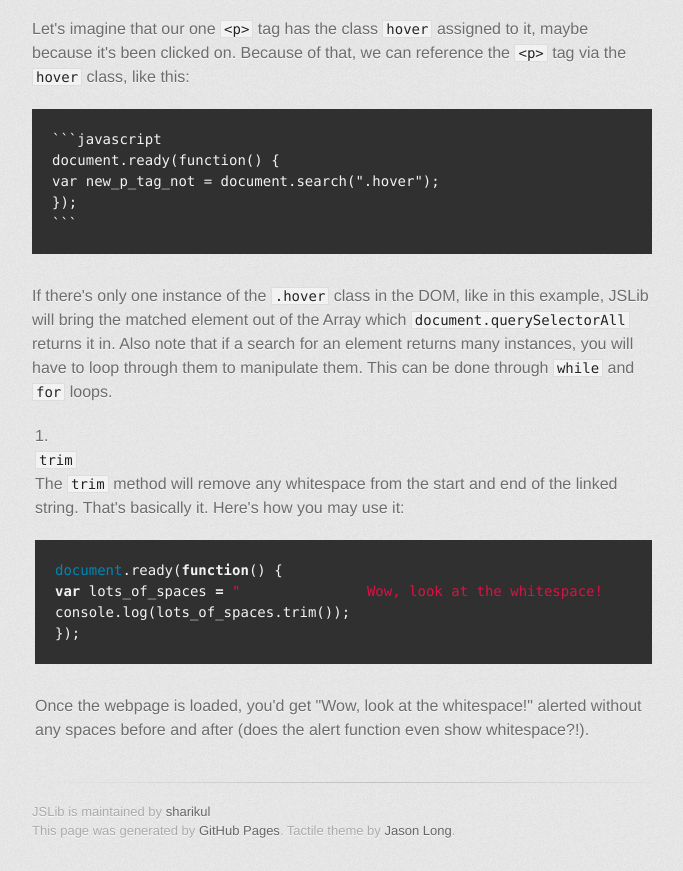
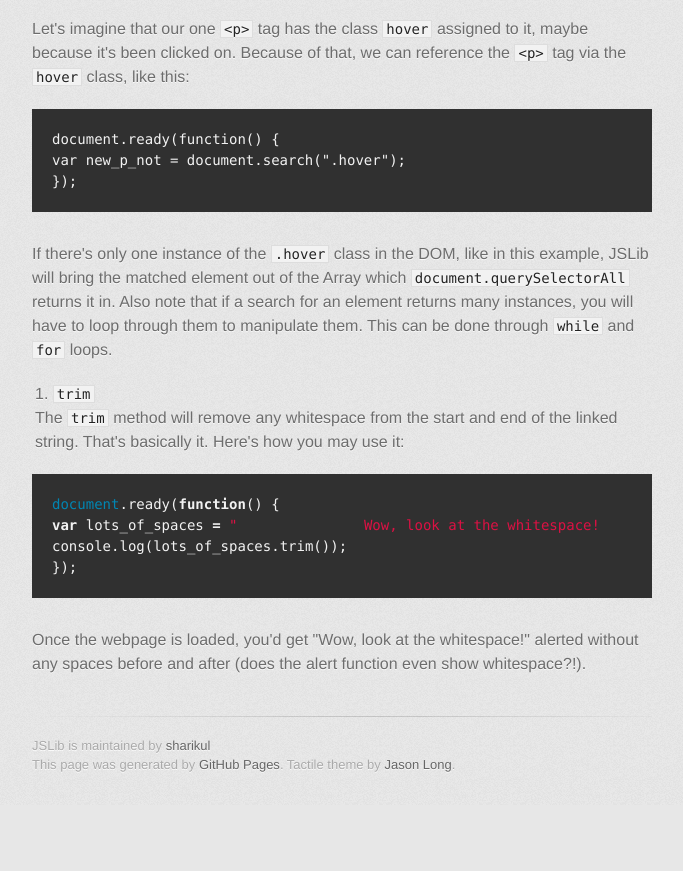
Before and after one commit to sharikul/JSLib, a plain HTML site: page index.html in a window 1280 px wide. Shown: the part 6025-6896 px from the top of the page, without its empty margins (298-981 px from the left). After the commit the page ends 6830 px from the top, so only its background shows below. Drawn offline with Linux system fonts and the light colour scheme; a web font is replaced by a local one.

````diff
--- a/index.html
+++ b/index.html
@@ -192,7 +192,7 @@ As you may have guessed, the <code>setAttr</code> method of JSLib sets an attrib
 </pre></div>
 
 <p>Here's the syntax:
-`attribute=value|another_attribute=another_value"<br>
+<code>attribute=value|another_attribute=another_value</code><br>
 However, do make sure that there's no spacing between the pipe symbol and attributes.</p>
 </li>
 <li>
@@ -226,29 +226,24 @@ The <code>getAttr</code> method really has no special algorithm behind it to mak
 The <code>search</code> method is essentially <code>document.querySelectorAll</code>, <code>document.getElementsByName</code> and <code>document.getElementsByTagName</code> working together to make it easier for you to manipulate HTML elements on the web page. As you may have noted from previous examples, just provide the name of the tag that you want to manipulate and you'll get it returned. Just like jQuery, you can supply <code>#id</code> or <code>.class</code> to target elements by their ID or class attributes.</p></li>
 </ol><p>Let's imagine that our one <code>&lt;p&gt;</code> tag has the class <code>hover</code> assigned to it, maybe because it's been clicked on. Because of that, we can reference the <code>&lt;p&gt;</code> tag via the <code>hover</code> class, like this:</p>
 
-<pre><code>```javascript
-document.ready(function() {
-var new_p_tag_not = document.search(".hover");
+<pre><code>document.ready(function() {
+var new_p_not = document.search(".hover");
 });
-```
 </code></pre>
 
 <p>If there's only one instance of the <code>.hover</code> class in the DOM, like in this example, JSLib will bring the matched element out of the Array which <code>document.querySelectorAll</code> returns it in. Also note that if a search for an element returns many instances, you will have to loop through them to manipulate them. This can be done through <code>while</code> and <code>for</code> loops.</p>
 
 <ol>
 <li>
-<p><code>trim</code><br>
-The <code>trim</code> method will remove any whitespace from the start and end of the linked string. That's basically it. Here's how you may use it:</p>
-
-<div class="highlight"><pre><span class="nb">document</span><span class="p">.</span><span class="nx">ready</span><span class="p">(</span><span class="kd">function</span><span class="p">()</span> <span class="p">{</span>
+<code>trim</code><br>
+The <code>trim</code> method will remove any whitespace from the start and end of the linked string. That's basically it. Here's how you may use it:</li>
+</ol><div class="highlight"><pre><span class="nb">document</span><span class="p">.</span><span class="nx">ready</span><span class="p">(</span><span class="kd">function</span><span class="p">()</span> <span class="p">{</span>
 <span class="kd">var</span> <span class="nx">lots_of_spaces</span> <span class="o">=</span> <span class="s2">"               Wow, look at the whitespace!                       "</span><span class="p">;</span>
 <span class="nx">console</span><span class="p">.</span><span class="nx">log</span><span class="p">(</span><span class="nx">lots_of_spaces</span><span class="p">.</span><span class="nx">trim</span><span class="p">());</span>
 <span class="p">});</span>
 </pre></div>
 
 <p>Once the webpage is loaded, you'd get "Wow, look at the whitespace!" alerted without any spaces before and after (does the alert function even show whitespace?!).</p>
-</li>
-</ol>
         </section>
 
         <footer>
````
Also changed, not shown: params.json (+1 -1 lines).
